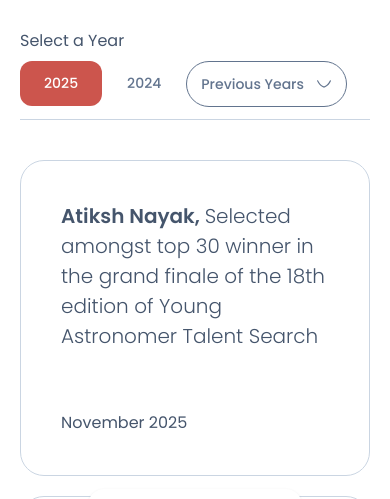
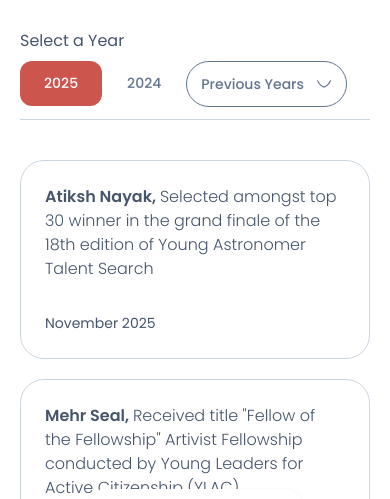
Before and after one commit to sai-edu-group/sis-brand-website, an Astro site: page /student-leaders/icons-and-achievers in a window 390 px wide. Shown: the part 279-778 px from the top of the page. Built offline with nearby package versions, Linux system fonts and the light colour scheme; Astro itself is replaced by a stand-in of ours.

Commit message:
Icons and Achievers

```diff
--- a/src/components/IconsCard.astro
+++ b/src/components/IconsCard.astro
@@ -12,12 +12,16 @@ const {
 } = Astro.props as Props;
 ---
 
-<div class="border-n-300 flex flex-col gap-15 rounded-3xl border p-10">
+<div
+  class="border-n-300 flex h-full flex-col gap-8 rounded-3xl border p-6 md:gap-15 md:p-10"
+>
   <!-- Name & Description -->
-  <p class="text-n-600 font-secondary text-xl leading-normal font-semibold">
+  <p class="text-n-600 font-secondary leading-normal font-semibold md:text-xl">
     {name}, <span class="font-light"> {description}</span>
   </p>
 
   <!-- Date -->
-  <p class="text-n-600 font-secondary leading-normal">{date}</p>
+  <p class="text-n-600 font-secondary text-sm leading-normal md:text-base">
+    {date}
+  </p>
 </div>
```
